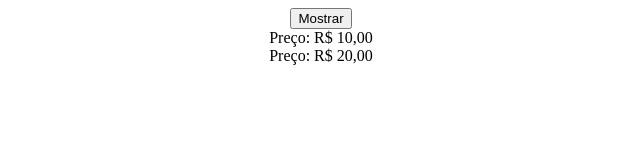
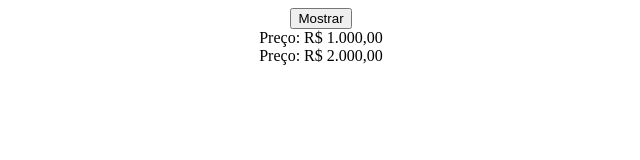
Before and after one commit to soso2410/Projeto-Menu, a plain HTML site: page exemplos/exemplo04-array-intl/index.html in a window 1280 px wide. Both pictures are taken after a click on the button "Mostrar". Shown: the full height of the page, 319-959 px from the left. Drawn offline with Linux system fonts and the light colour scheme.

Commit message:
Refactoring

```diff
--- a/exemplos/exemplo04-array-intl/index.html
+++ b/exemplos/exemplo04-array-intl/index.html
@@ -11,7 +11,7 @@
 
     <div style="text-align: center;">
         <button onclick="calc()">Mostrar</button>
-        <div id="saida">
+        <div id="output">
         </div>
     </div>
     <script src="js/javascript.js"> </script>
--- a/exemplos/exemplo04-array-intl/js/javascript.js
+++ b/exemplos/exemplo04-array-intl/js/javascript.js
@@ -1,19 +1,20 @@
-
-
 var prods = [
-    { id: 1, name: "Produto 1", price: 10.0 },
-    { id: 2, name: "Produto 2", price: 20.0 },
+    { id: 1, name: "Produto 1", price: 1000.0 },
+    { id: 2, name: "Produto 2", price: 2000.0 },
 ];
 
 function calc(){
-    saida.innerHTML = '';
+
+    output = document.getElementById("output");
+    output.innerHTML = "";
 
     var formatter = new Intl.NumberFormat('pt-BR', {
         style: 'currency',
         currency: 'BRL',
     });
 
-    for (let input of prods) {
-        saida.innerHTML += `Preço: ${formatter.format(prods[input.id-1].price)}</br>`
-    }
+
+    output.innerHTML += `Preço: ${formatter.format(prods[0].price)}</br>`
+    output.innerHTML += `Preço: ${formatter.format(prods[1].price)}</br>`
+
 }
```
